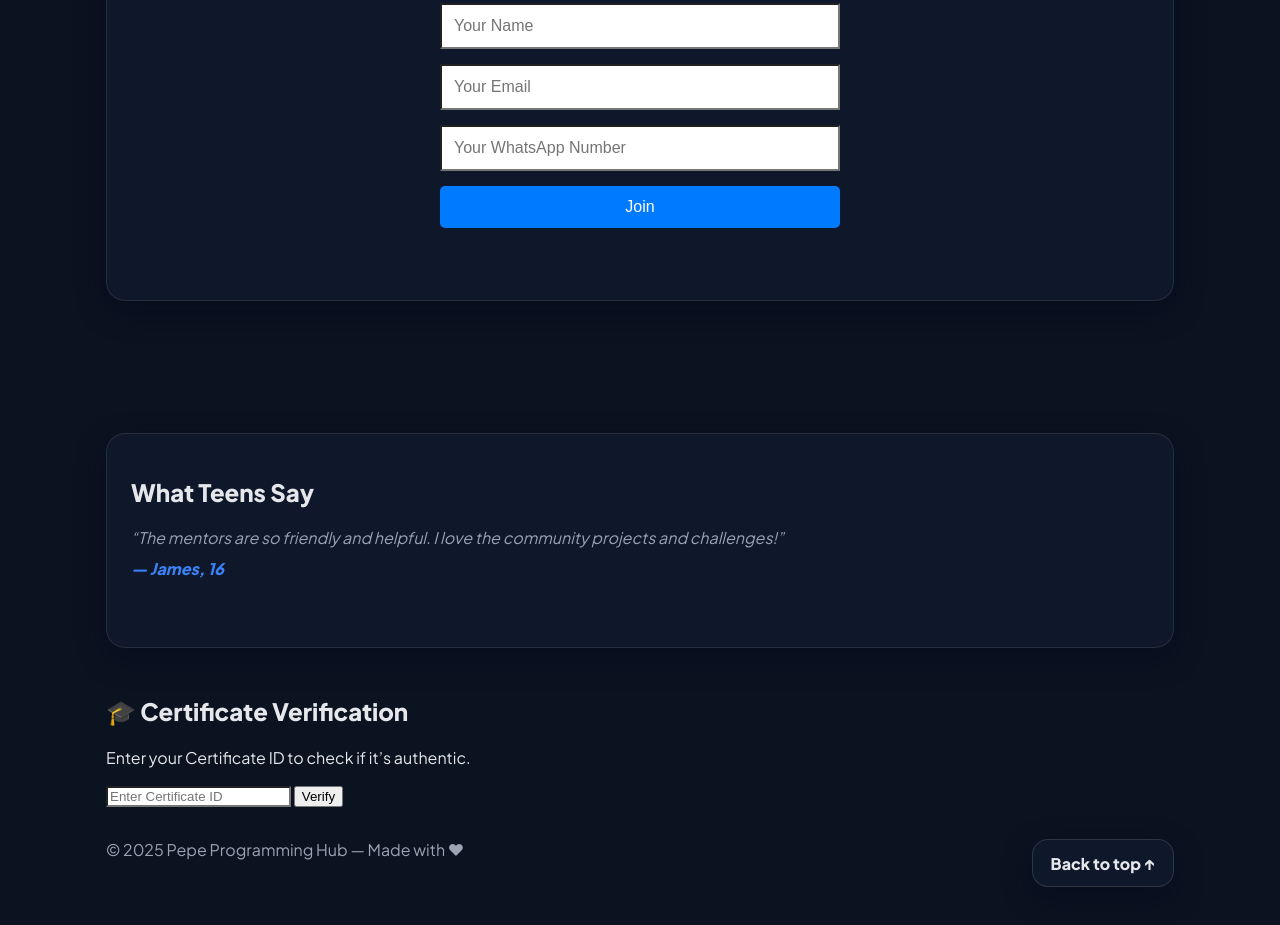
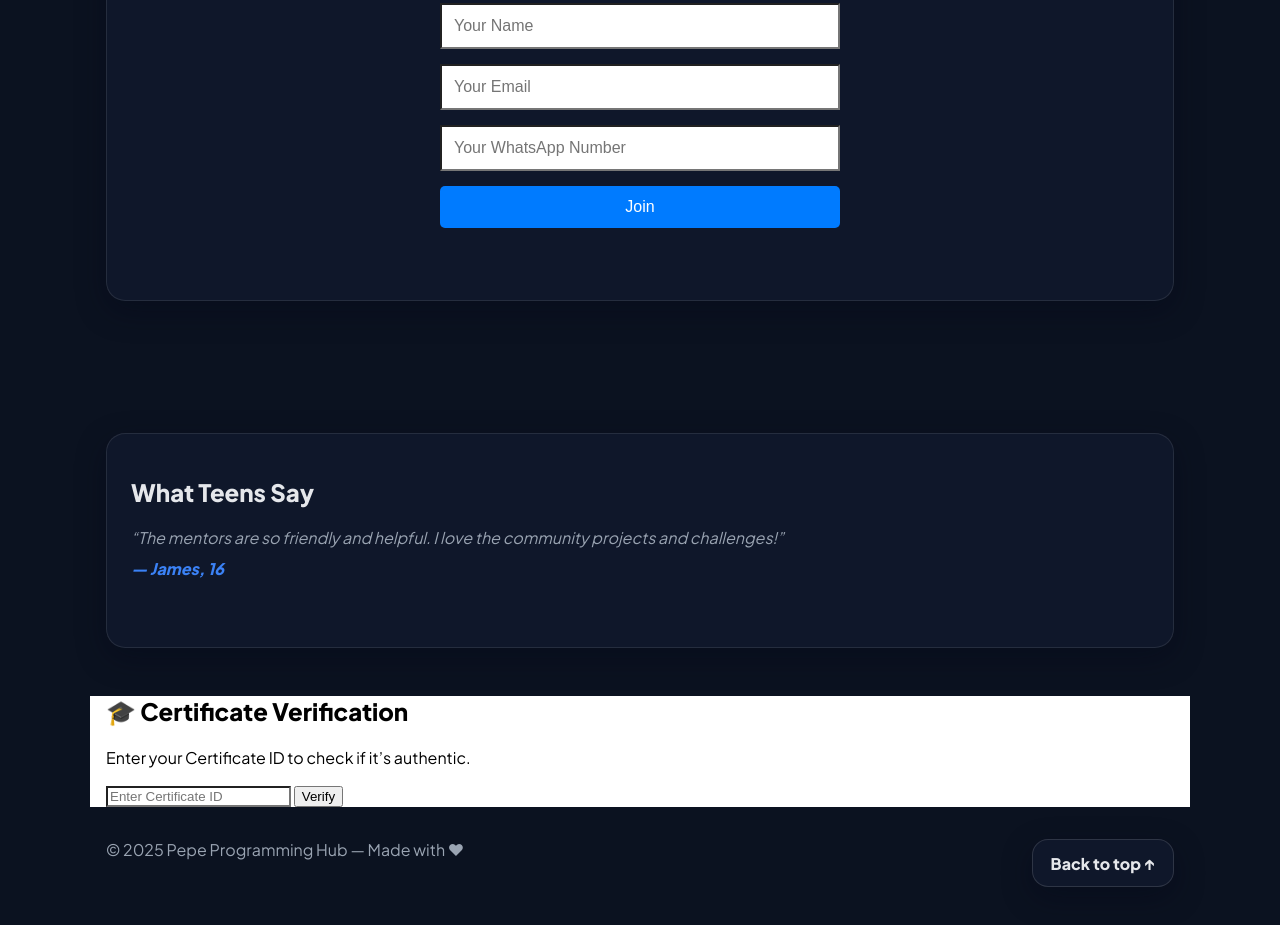
Before and after one commit to pepeprogramminghub/pepeprogramminghub.github.io, a plain HTML site: page index.html in a window 1280 px wide. Shown: the part 2789-3714 px from the top of the page. Drawn offline with Linux system fonts and the light colour scheme.

Commit message:
Update index.html

```diff
--- a/index.html
+++ b/index.html
@@ -244,7 +244,7 @@
 
 
 <!-- Certificate Verification -->
-<section id="certificates" class="section reveal">
+<section class="section reveal force-light">
 <div>
   <h2>🎓 Certificate Verification</h2>
   <p>Enter your Certificate ID to check if it’s authentic.</p>
```
